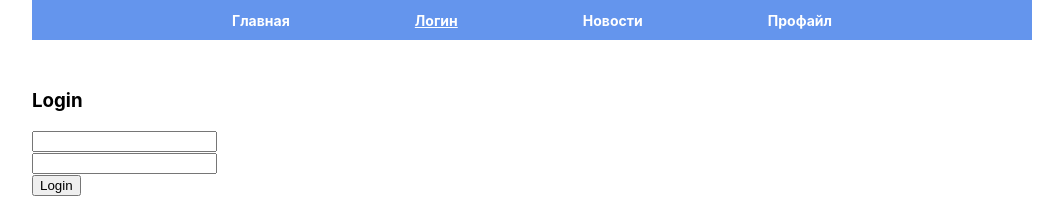
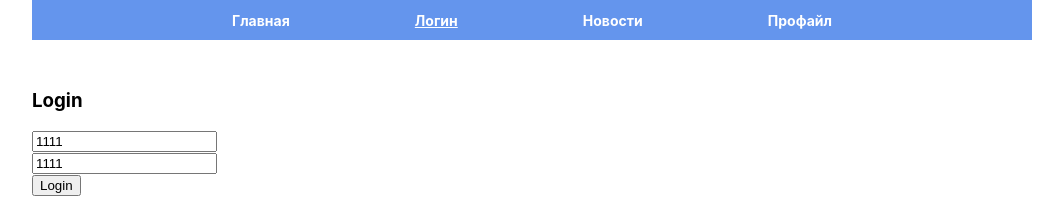
Before and after one commit to Yuranuch/News_page, a React (Create React App) app: page /login in a window 1280 px wide. Shown: the top 224 px of the page, without its empty margins (108-1171 px from the left). Built offline with nearby package versions, Linux system fonts and the light colour scheme.

Commit message:
Fake Loginization added

```diff
--- a/src/App.js
+++ b/src/App.js
@@ -6,10 +6,17 @@ import ProfilePage from "./Components/ProfilePage/ProfilePage";
 import NewsPage from "./Components/NewsPage/NewsPage";
 import LoginPage from "./Components/LoginPage/LoginPage";
 import MainPage from "./Components/MainPage/MainPage";
+import {connect} from "react-redux";
+import {setUserData} from "./redux/reducer";
 
-function App() {
+function App(props) {
 
-    let changeLoginForm = () => {
+    let changeLoginForm = (email, login) => {
+        if(email=="1111" && login=="1111") {
+            props.setUserData(email, login, true)
+        }else {
+            alert("Неправильные данные!")
+        }
 
     }
 
@@ -29,4 +36,12 @@ function App() {
     );
 }
 
-export default App;
+const mapDispatchToProps = (dispatch) => {
+    return {
+        setUserData: (email, login, isAuth) => {
+            dispatch(setUserData(email, login, isAuth))
+        }
+    }
+}
+
+export default connect (null, mapDispatchToProps)(App)
--- a/src/Components/LoginPage/LoginPage.js
+++ b/src/Components/LoginPage/LoginPage.js
@@ -1,22 +1,55 @@
-import React from "react"
+import React, {Component} from "react"
 
 import styles from "./LoginPage.module.css"
+import {connect} from "react-redux";
+import {Redirect} from "react-router-dom";
 
-function LoginPage() {
-    const onChangeEmail = (e) => {
-        const email = e.currentTarget.value
+class LoginPage extends Component {
+    state = {
+        email: "1111",
+        login: "1111"
+    }
 
+    onChangeEmail = (e) => {
+        const currentEmail = e.currentTarget.value
+        this.setState({
+            email: currentEmail
+        })
 
     }
+    onChangeLogin = (e) => {
+        const currentLogin = e.currentTarget.value
+        this.setState({
+            login: currentLogin
+        })
+    }
+    onChangeForm = () => {
+        this.props.changeLoginForm(this.state.email, this.state.login)
+    }
+
+    render() {
+
+        if(this.props.isAuth) return <Redirect to ={"/profile"}/>
         return (
             <div className={styles.login}>
                 <h3>Login</h3>
+
                 <form>
-                <div><input onChange={onChangeEmail} /></div>
-                <div><input /></div>
-                <div><button>Login</button></div>
+                    <div><input onChange={this.onChangeEmail} value ={this.state.email}/></div>
+                    <div><input onChange={this.onChangeLogin} value ={this.state.login}/></div>
+                    <div>
+                        <button onClick={this.onChangeForm}>Login</button>
+                    </div>
                 </form>
             </div>
-    );
+        )
     }
-export default LoginPage;
+}
+const mapStateToProps = (state) => {
+    debugger
+    return {
+        isAuth: state.isAuth,
+    }
+}
+
+export default connect (mapStateToProps, null)(LoginPage)
--- a/src/Components/ProfilePage/ProfilePage.js
+++ b/src/Components/ProfilePage/ProfilePage.js
@@ -7,9 +7,11 @@ import {Redirect, Route} from "react-router-dom";
 
 function ProfilePage(props) {
 
-  if(props.isAuth === false) return <Redirect to ={"/login"}/>
+
+
     return (
         <div className={styles.profile}>
+            {props.isAuth? <Redirect to ={"/profile"}/>:<Redirect to ={"/login"}/>}
             <Route path='/login' render = {()=><LoginPage/>}/>
             PROFILE PAGE
         </div>
--- a/src/redux/reducer.js
+++ b/src/redux/reducer.js
@@ -3,17 +3,21 @@ export const SET_USER_DATA = "SET_USER_DATA"
 const initialState = {
     email: null,
     login: null,
-    isAuth: true,
+    isAuth: false,
 }
 
 export const reducer = (state=initialState, action) => {
     switch(action.type) {
         case SET_USER_DATA:
+            debugger
             return {
-                ...state, ...action.data
+                ...state,
+                email: action.email,
+                login: action.login,
+                isAuth: action.isAuth
             }
     }
     return state
 }
 
-export const setUserData = (email, login) => ({type:SET_USER_DATA, data:{email, login}})
+export const setUserData = (email, login, isAuth) => ({type:SET_USER_DATA, email, login, isAuth})
```
Lines whose indentation alone changed are shown as unchanged.
